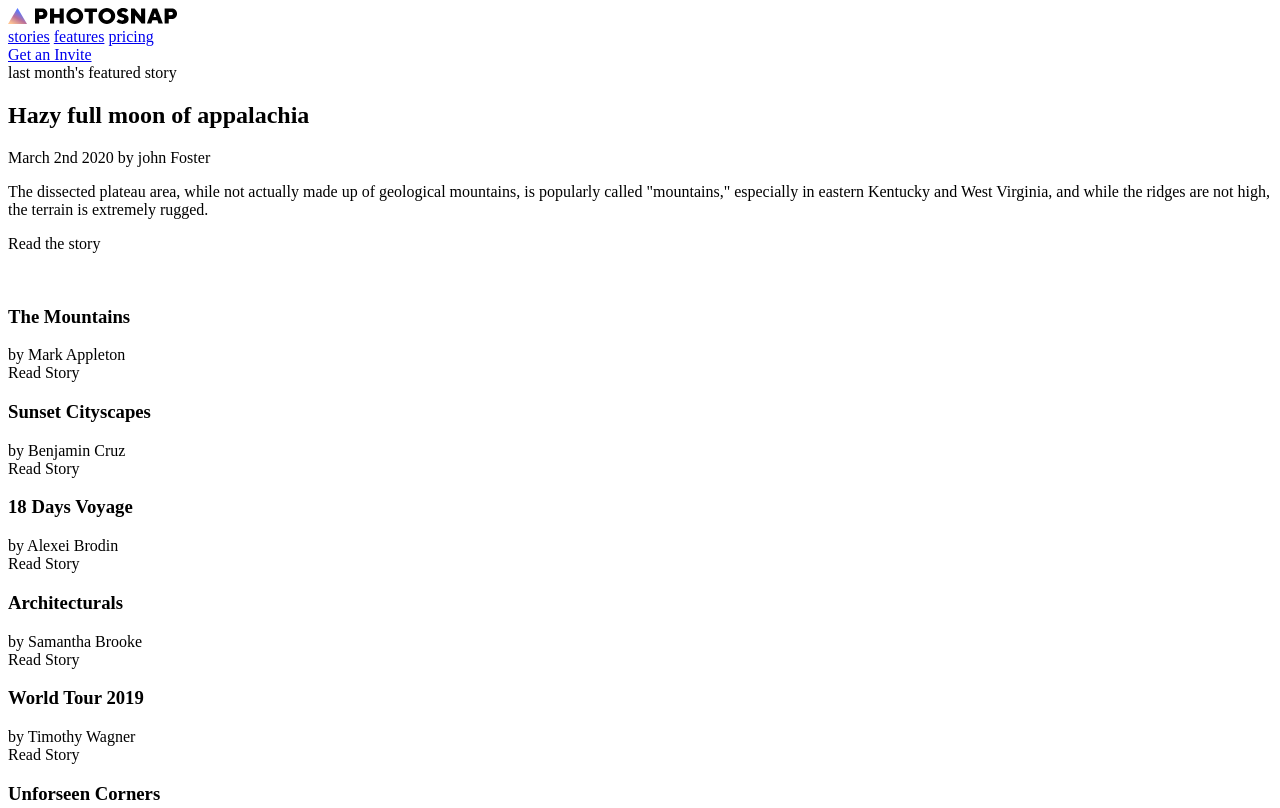
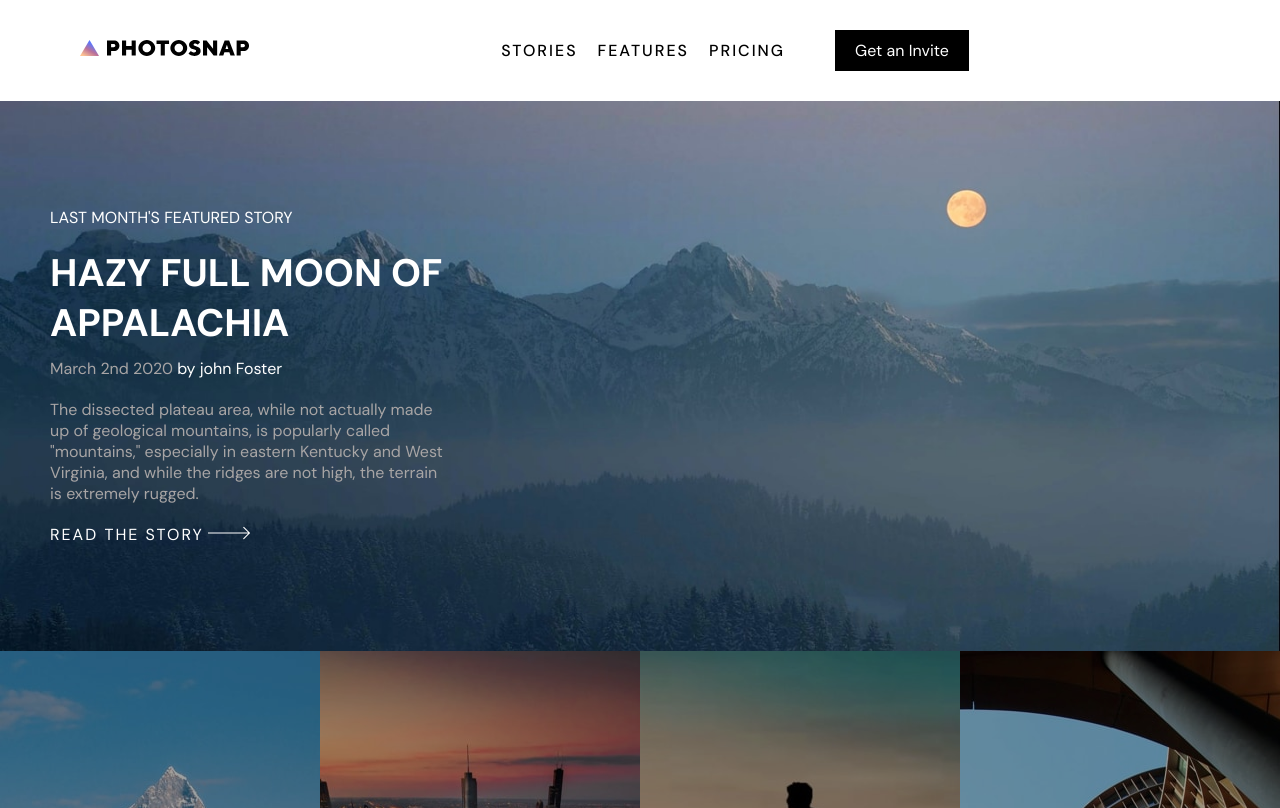
Before and after one commit to Nick331102/Photosnap--2, a plain HTML site: page stories.html in a window 1280 px wide. Shown: the top 808 px of the page. Drawn offline with Linux system fonts and the light colour scheme.

Commit message:
Add files via upload

```diff
--- a/stories.html
+++ b/stories.html
@@ -8,7 +8,7 @@
       href="https://fonts.googleapis.com/css2?family=DM+Sans:ital,wght@0,400;0,500;0,700;1,400;1,500;1,700&display=swap"
       rel="stylesheet"
     />
-    <link rel="stylesheet" href="/" />
+    <link rel="stylesheet" href="styles.css" />
     <script
       src="https://kit.fontawesome.com/d1ee8b2c82.js"
       crossorigin="anonymous"
@@ -17,6 +17,7 @@
 </head>
 <body>
   <main>
+    <div class="clicked__overlay"></div>
     <nav>
       <div class="nav__img--container">
         <a href="index.html"><img src="assets/shared/desktop/logo.svg" alt="" class="nav__logo" />
```
